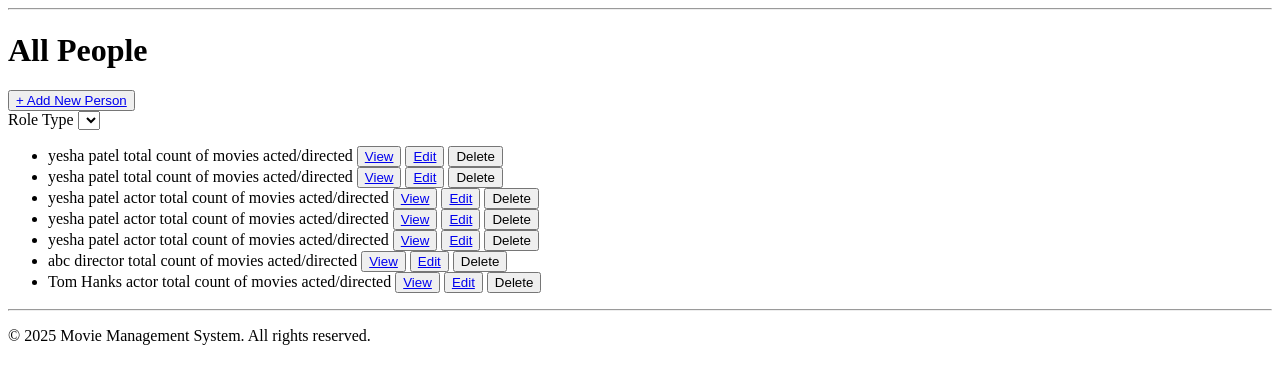
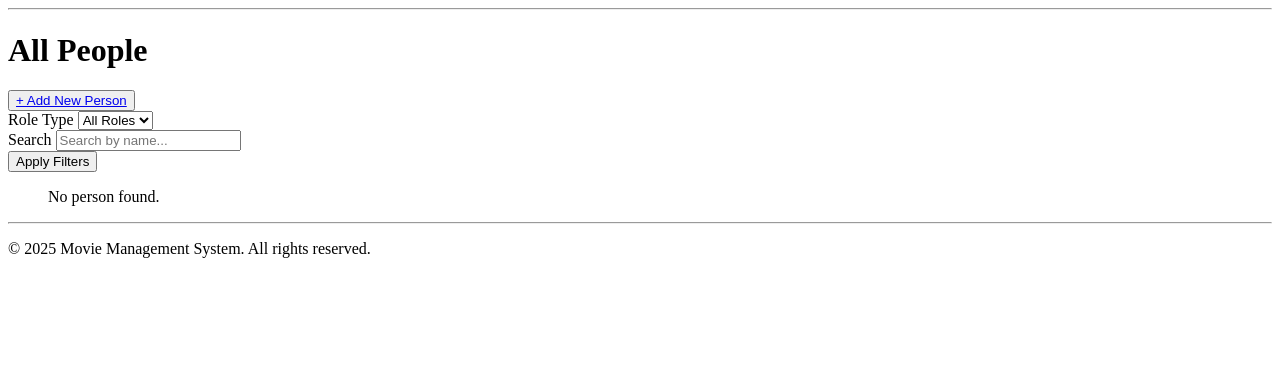
Before and after one commit to pragnakalpdev66/Django_task, a Django app: page /movies/peoplepage/ in a window 1280 px wide. Shown: the part 168-552 px from the top of the page. Run offline with Django 4.2, Linux system fonts and the light colour scheme; data comes from the database, SQL or seed files in the repository; both versions use the stored data as it was after the commit; lists and menus that the app fills with data are empty.

Commit message:
update code with movielist-dropdown problem solved

```diff
--- a/MovieManagementSystem/MovieManagement/moviemanagement/movies/models.py
+++ b/MovieManagementSystem/MovieManagement/moviemanagement/movies/models.py
@@ -49,6 +49,7 @@ class MovieCast(models.Model):
 
 class Language(models.Model):
     language = models.CharField(max_length=50, unique=True)
+    # languages = ['English', 'Spanish', 'French', 'Filipino']
 
 class MovieLanguage(models.Model):
     movie_name = models.ForeignKey(Movie, on_delete=models.CASCADE)
--- a/MovieManagementSystem/MovieManagement/moviemanagement/movies/templates/movies/movie.html
+++ b/MovieManagementSystem/MovieManagement/moviemanagement/movies/templates/movies/movie.html
@@ -38,7 +38,7 @@
         </div>
 
         <button>
-        <a class="nav-link" href="{% url 'movies:movieDetail' %}">View</a>
+            <a class="nav-link" href="{% url 'movies:movieDetail' %}">View</a>
         </button>
     </div>
 </div>
--- a/MovieManagementSystem/MovieManagement/moviemanagement/movies/templates/movies/people.html
+++ b/MovieManagementSystem/MovieManagement/moviemanagement/movies/templates/movies/people.html
@@ -9,23 +9,41 @@
         <button><a class="nav-link" href="{% url 'movies:addpeople' %}">+ Add New Person</a></button>
     </div>
 
-    <div class="role-type">
-        <label for="role_type">Role Type</label>
-        <select id="role_type" name="role_type">
-            {% for value, label in people. %}
-                <option value="{{ value }}">{{ label }}</option>
-            {% endfor %}
+    <form class="search-person" method="get" action="{% url 'movies:people' %}" role="search">
+        <div class="role-type">
+            <label for="role_type">Role Type</label>
+            {% comment %} <select id="role_type" name="role_type">
+                {% for value, label in person.role_type.choices %}
+                    <option value="{{ value }}">{{ label }}</option>
+                {% endfor %}
+            </select> {% endcomment %}
+            <select class="form-select" name="role_type">
+            <option value="">All Roles</option>
+            <option value="actor">Actor</option>
+            <option value="director">Director</option>
+            <option value="writer">Writer</option>
         </select>
-    </div>
+        </div>
+        <div class="search-input">
+            <label for="search_person">Search</label>
+            <input type="search" name="search_person" value="{{ request.GET.search_person|default:'' }}" placeholder="Search by name..."/>
+        </div>
+        <div class="btn-6">
+            <button type="submit">Apply Filters</button>
+        </div>
+    </form>
+
 
     <div class="people-section">
-        {% if people %}
+        {% comment %} {% if people %} {% endcomment %}
         <ul>
             {% for person in people %}
             <li>
                 {{ person.person_name }}
-                {% if person.role_type %}{{ person.role_type }}{% endif %}
-                {% if person.birth_date %} Born: {{ person.birth_date }}{% endif %}
+                {{ person.role_type }}
+                {% comment %} {% if person.role_type %}{% endif %} {% endcomment %}
+                Born: {{ person.birth_date }}
+                {% comment %} {% if person.birth_date %} {% endif %} {% endcomment %}
                 total count of movies acted/directed
                 <button><a href="{% url 'movies:personDetail' %}">View</a></button>
                 <button><a href="{% url 'movies:addpeople' %}">Edit</a></button>
@@ -35,7 +53,7 @@
             <p>No person found.</p>
             {% endfor %}
         </ul>
-        {% endif %}
+        {% comment %} {% endif %} {% endcomment %}
     </div>
 </div>
 {% endblock content %}
--- a/MovieManagementSystem/MovieManagement/moviemanagement/movies/urls.py
+++ b/MovieManagementSystem/MovieManagement/moviemanagement/movies/urls.py
@@ -9,12 +9,12 @@ urlpatterns = [
     path('moviepage/', views.MoviePageView.as_view(), name='movie'),
     path('addmoviepage/', views.AddMovieView.as_view(), name='addmovie'),
     path('movie/manage_cast_language/<int:movie_id>/', views.ManageCastLanguagesView.as_view(), name='manage_cast_language'),
-    path('movieDetailpage/', views.MovieDetailView.as_view(), name='movieDetail'),
+    path('movieDetailpage/<int:movie_id>/', views.MovieDetailView.as_view(), name='movieDetail'),
 
     path('genrepage/', views.GenrePageView.as_view(), name='genre'),
     path('addgenrepage/', views.AddGenreView.as_view(), name='addgenre'),
 
-    path('peoplepage/', views.PeoplePageView.as_view(), name='people'),
+    path('peoplepage/', views.PersonListView.as_view(), name='people'),
     path('addpeoplepage/', views.AddPeopleView.as_view(), name='addpeople'),
     path('personDetailpage/', views.PersonDetailView.as_view(), name='personDetail'),
 ]
--- a/MovieManagementSystem/MovieManagement/moviemanagement/movies/views.py
+++ b/MovieManagementSystem/MovieManagement/moviemanagement/movies/views.py
@@ -1,9 +1,9 @@
-from django.shortcuts import render, redirect, get_object_or_404
-from django.views import View
-from django.views.generic import TemplateView
-from django.views.decorators.csrf import csrf_protect
-from django.utils.decorators import method_decorator
-from movies.models import Genre, Person, Movie, MovieCast, MovieLanguage
+from django.shortcuts import render, redirect, get_object_or_404 # type: ignore
+from django.views import View # type: ignore
+from django.views.generic import TemplateView, ListView # type: ignore
+from django.views.decorators.csrf import csrf_protect # type: ignore
+from django.utils.decorators import method_decorator # type: ignore
+from movies.models import Genre, Person, Movie, MovieCast, Language, MovieLanguage
 
 # Home
 class HomePageView(TemplateView):
@@ -13,11 +13,19 @@ class HomePageView(TemplateView):
         context = super().get_context_data(**kwargs)
         context['genres'] = Genre.objects.all()
         # filter on genre
+        # context['movies'] = Movie.objects.all()
+        selected_genre = self.request.GET.get('genre')
+        if selected_genre:
+            context['movies'] = Movie.objects.filter(genre__name=selected_genre)
+        else:
+            context['movies'] = Movie.objects.all()
         return context
 
 # Movie
-class MoviePageView(TemplateView):
+class MoviePageView(ListView):
+    model = Movie
     template_name = 'movies/movie.html'
+    context_object_name = 'movies'
 
 @method_decorator(csrf_protect, name='dispatch')
 class AddMovieView(View):
@@ -84,16 +92,42 @@ class AddMovieView(View):
 class MovieDetailView(TemplateView):
     template_name = 'movies/movieDetail.html'
 
-#People
-class PeoplePageView(TemplateView):
+    def get(self, request, movie_id, *args, **kwargs):
+        movie = get_object_or_404(Movie, id=movie_id)
+        cast = MovieCast.objects.filter(movie_name=movie)
+        languages = MovieLanguage.objects.filter(movie_name=movie)
+        reviews = movie.reviews.all()  # uses related_name in Review model
+        context = {
+            'movie': movie,
+            'cast': cast,
+            'languages': languages,
+            'reviews': reviews,
+        }
+        return render(request, self.template_name, context)
+
+#People #peoplepageview
+class PersonListView(ListView):
+    model = Person
     template_name = 'movies/people.html'
 
-    def get_context_data(self, **kwargs):
-        context = super().get_context_data(**kwargs)
-        # context2 = {'role_choices': Person.Role.choices}
-        context['people'] = Person.objects.all() # & Person.Role.choices # have to add query
-        return context
+    def get_queryset(self):
+        queryset = super().get_queryset()
 
+        role_type = self.request.GET.get('role_type')
+        search_query = self.request.GET.get('search_person')
+
+        if role_type:
+            queryset = queryset.filter(role_type=role_type)
+        if search_query:
+            queryset = queryset.filter(person_name__icontains=search_query)
+
+        return queryset#.order_by('person_name')
+
+    # def get_context_data(self, **kwargs):
+    #     # context = super().get_context_data(**kwargs)
+    #     context = {'role_choices': Person.Role.choices}
+    #     context['people'] = Person.objects.all() # & Person.Role.choices # have to add query
+    #     return context
 
 class PersonDetailView(TemplateView):
     template_name = 'movies/personDetail.html'
@@ -155,7 +189,7 @@ class ManageCastLanguagesView(View):
     def get(self, request, movie_id, *args, **kwargs):
         movie = get_object_or_404(Movie, id=movie_id)
         actors = Person.objects.filter(role_type=Person.Role.ACTOR)
-        languages = MovieLanguage.objects.all()
+        languages = ['English', 'Spanish', 'French', 'Filipino'] # Language.objects.all() # MovieLanguage.objects.all()
         cast_list = MovieCast.objects.filter(movie_name=movie)
         movie_languages = MovieLanguage.objects.filter(movie_name=movie)
 
@@ -173,19 +207,31 @@ class ManageCastLanguagesView(View):
         print("ManageCastLanguagesView POST triggered")
 
         if 'add_cast' in request.POST:
-            actor_id = request.POST.get('actor')
+            actor_id = request.POST.get('actor_id')
             character_name = request.POST.get('character_name')
             if actor_id and character_name:
                 actor = Person.objects.filter(id=actor_id, role_type=Person.Role.ACTOR).first()
                 if actor:
-                    MovieCast.objects.create(movie_name=movie, actor=actor, character_name=character_name)
+                    MovieCast.objects.create(movie_name=movie, person=actor, character_name=character_name)
+
 
         elif 'add_language' in request.POST:
-            lang_code = request.POST.get('language')
-            if lang_code:
-                MovieLanguage.objects.create(movie_name=movie, language=lang_code)
+            lang_value = request.POST.get('language')
+            if lang_value:
+                lang_obj = None
+                try:
+                    if str(lang_value).isdigit():
+                        lang_obj = Language.objects.filter(id=int(lang_value)).first()
+                except Exception:
+                    lang_obj = None
+
+                if not lang_obj:
+                    lang_obj, _ = Language.objects.get_or_create(language=lang_value)
+
+                if lang_obj:
+                    MovieLanguage.objects.create(movie_name=movie, language=lang_obj)
 
         elif 'done' in request.POST:
-            return redirect('movies:moviedetail')
+            return redirect('movies:moviedetail',movie_id=movie.id)
 
         return redirect('movies:manage_cast_language', movie_id=movie.id)
```
Also changed, not shown: MovieManagementSystem/MovieManagement/moviemanagement/movies/templates/movies/home.html (+14 -26 lines), MovieManagementSystem/MovieManagement/moviemanagement/movies/templates/movies/manage_cast_language.html (+17 -19 lines), MovieManagementSystem/MovieManagement/moviemanagement/db.sqlite3, MovieManagementSystem/MovieManagement/moviemanagement/movies/migrations/0006_remove_language_language.py (added), MovieManagementSystem/MovieManagement/moviemanagement/movies/migrations/0007_language_language.py (added).
